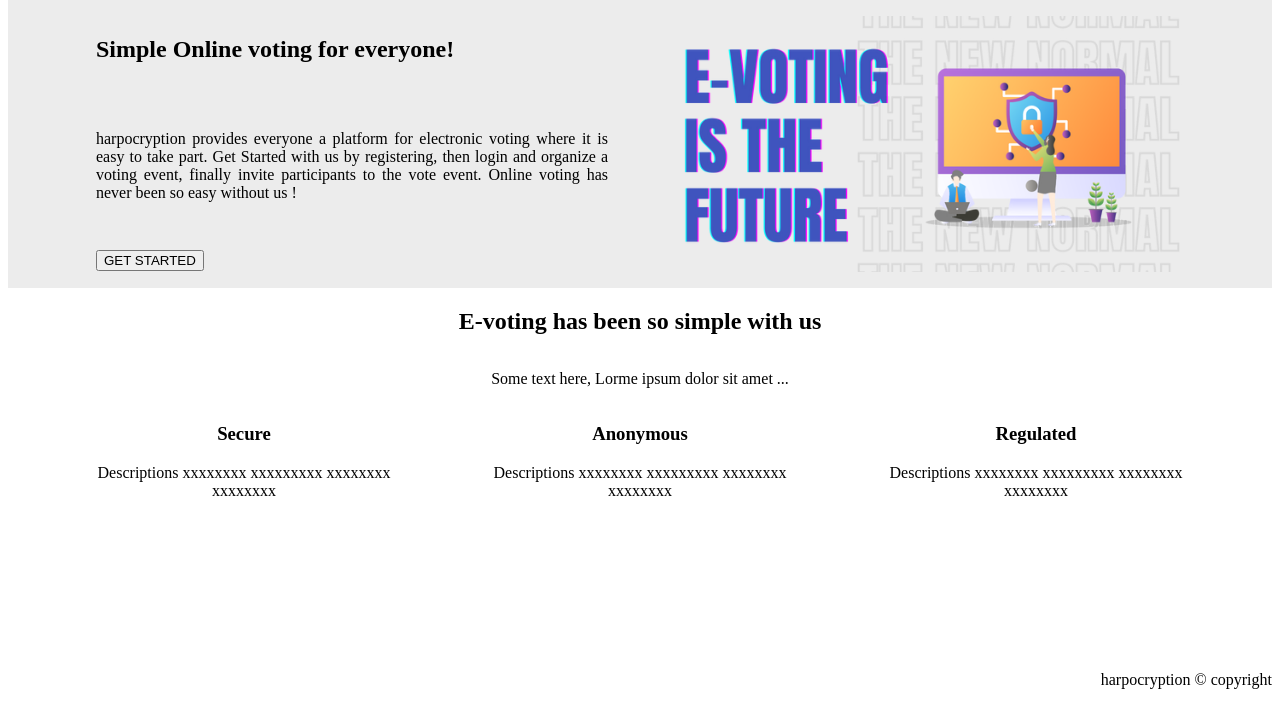
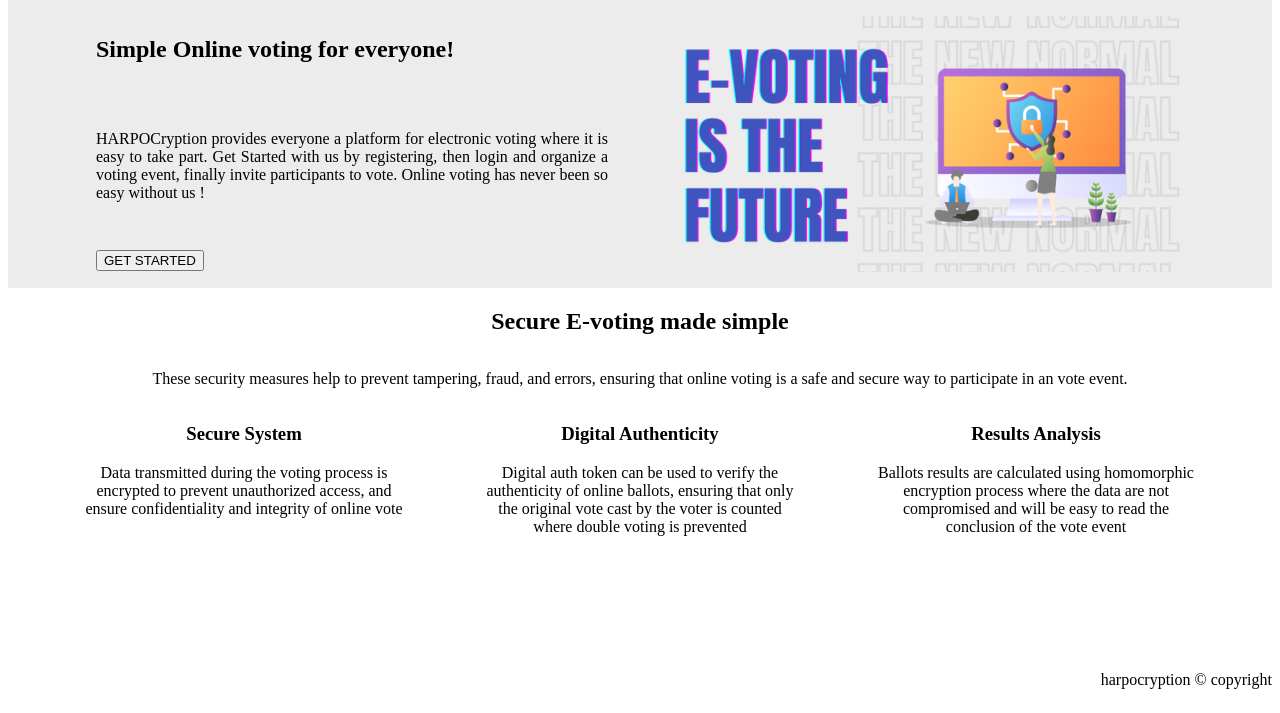
Before and after one commit to DylanCheong-tech/UOW-CSIT321-Project-Oct2022-March2023, a Django app: template evoting/templates/public/index.html in a window 1280 px wide. Shown: the part 87-800 px from the top of the page. Run offline with Django 4.2, Linux system fonts and the light colour scheme; the template is opened without the code that fills it, so the values that code supplies are empty.

Commit message:
Edit landing page details

```diff
--- a/evoting/templates/public/index.html
+++ b/evoting/templates/public/index.html
@@ -9,7 +9,7 @@
     <meta http-equiv="X-UA-Compatible" content="IE=edge">
     <meta name="viewport" content="width=device-width, initial-scale=1.0">
     <link rel="shortcut icon" type="image/png" href="{% static 'favicon.png' %}"/>
-    <title>Homomorphic Encryption</title>
+    <title>HARPOCryption</title>
 
     <script src="{% static 'public/js/index.js' %}"></script>
 
@@ -28,9 +28,9 @@
             <div id="banner_left">
                 <h2>Simple Online voting for everyone!</h2>
                 <p>
-                    harpocryption provides everyone a platform for electronic voting where it is easy to take part.
+                    HARPOCryption provides everyone a platform for electronic voting where it is easy to take part.
                     Get Started with us by registering, then login and organize a voting event, finally invite
-                    participants to the vote event.
+                    participants to vote.
                     Online voting has never been so easy without us !
                 </p>
                 <button type="button" onclick="window.location.href = '/harpocryption/eventowner/createaccount'">GET STARTED</button>
@@ -38,20 +38,20 @@
             <img src="{% static 'public/img/landingpic.png' %}" />
         </div>
         <div id="main_content_pane">
-            <h2>E-voting has been so simple with us</h2>
-            <p>Some text here, Lorme ipsum dolor sit amet ... </p>
+            <h2>Secure E-voting made simple</h2>
+            <p>These security measures help to prevent tampering, fraud, and errors, ensuring that online voting is a safe and secure way to participate in an vote event.</p>
             <div>
                 <span>
-                    <h3>Secure</h3>
-                    <p>Descriptions xxxxxxxx xxxxxxxxx xxxxxxxx xxxxxxxx</p>
+                    <h3>Secure System</h3>
+                    <p>Data transmitted during the voting process is encrypted to prevent unauthorized access, and ensure confidentiality and integrity of online vote</p>
                 </span>
                 <span>
-                    <h3>Anonymous</h3>
-                    <p>Descriptions xxxxxxxx xxxxxxxxx xxxxxxxx xxxxxxxx</p>
+                    <h3>Digital Authenticity</h3>
+                    <p>Digital auth token can be used to verify the authenticity of online ballots, ensuring that only the original vote cast by the voter is counted where double voting is prevented</p>
                 </span>
                 <span>
-                    <h3>Regulated</h3>
-                    <p>Descriptions xxxxxxxx xxxxxxxxx xxxxxxxx xxxxxxxx</p>
+                    <h3>Results Analysis</h3>
+                    <p>Ballots results are calculated using homomorphic encryption process where the data are not compromised and will be easy to read the conclusion of the vote event</p>
                 </span>
             </div>
         </div>
```
